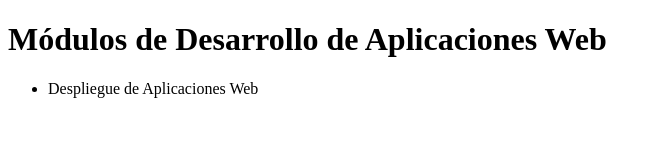
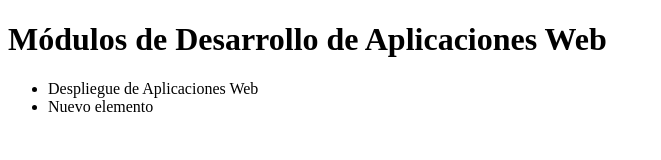
Before and after one commit to CarolSastre/dawAct4_1, a plain HTML site: page index.html in a window 1280 px wide. Shown: the whole page, without its empty margins (0-661 px from the left). Drawn offline with Linux system fonts and the light colour scheme.

Commit message:
Modificar index.html

```diff
--- a/index.html
+++ b/index.html
@@ -10,6 +10,7 @@
     <h1>Módulos de Desarrollo de Aplicaciones Web</h1>
     <ul>
         <li>Despliegue de Aplicaciones Web</li>
+	<li>Nuevo elemento</li>
     </ul>
 </body>
 </html>
```
